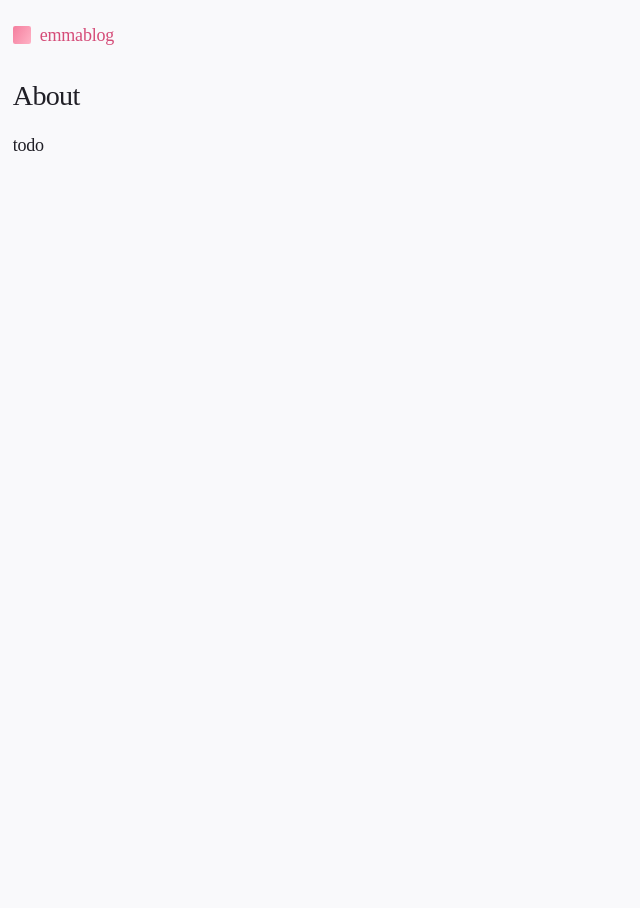
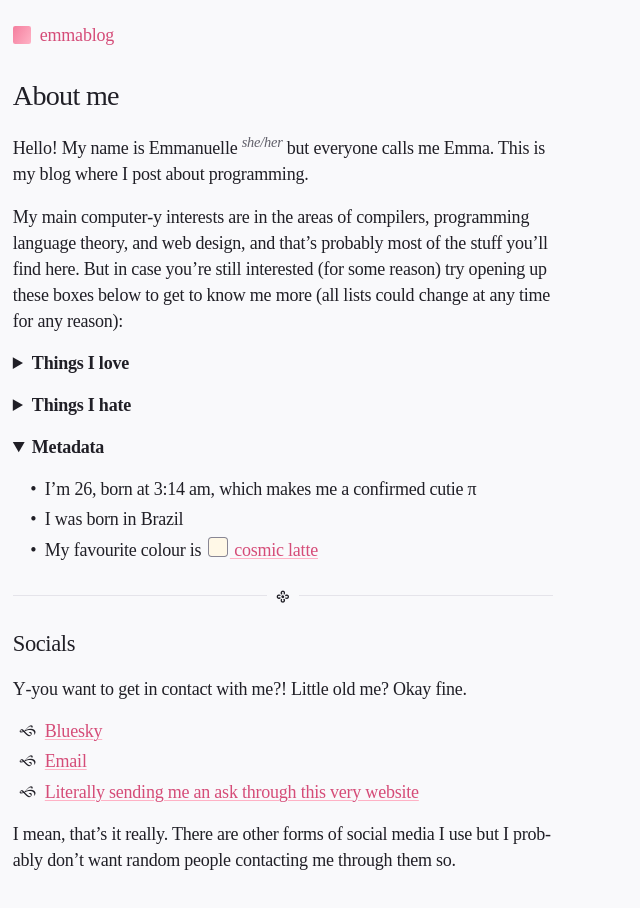
Before and after one commit to unleashy/emmanuelle.dev, a SvelteKit app: page /about in a window 1280 px wide. Shown: the top 908 px of the page, without its empty margins (0-640 px from the left). Before the commit the page ends 800 px from the top, so only its background shows below. Built offline with nearby package versions, Linux system fonts and the light colour scheme; a web font is replaced by a local one.

Commit message:
Write about page

```diff
--- a/src/lib/RootLayout.svelte
+++ b/src/lib/RootLayout.svelte
@@ -24,7 +24,7 @@
     gap: calc(var(--app-padding) * 2.5);
 
     margin-inline: var(--app-padding);
-    margin-block-end: 50svh;
+    padding-block-end: 50svh;
   }
 
   header {
--- a/src/routes/about/+page.svelte
+++ b/src/routes/about/+page.svelte
@@ -1,9 +1,156 @@
 <script lang="ts">
   import Seo from "$lib/Seo.svelte";
+  import { resolve } from "$app/paths";
 </script>
 
-<Seo title="About" description="todo" />
+<Seo title="About me" description="I’m Emma and this is my silly blog!" />
 
-<h1>About</h1>
+<h1>About me</h1>
 
-<p>todo</p>
+<p>
+  Hello! My name is Emmanuelle <emma-pronouns>she/her</emma-pronouns> but everyone calls me Emma. This
+  is my blog where I post about programming.
+</p>
+
+<p>
+  My main computer‑y interests are in the areas of compilers, programming language theory, and web
+  design, and that’s probably most of the stuff you’ll find here. But in case you’re still
+  interested (for some reason) try opening up these boxes below to get to know me more (all lists
+  could change at any time for any reason):
+</p>
+
+<details class="flow">
+  <summary>Things I love</summary>
+  <ul>
+    <li>
+      <b>Bunnies.</b> I LOVE BUNNIES 🐇🐇🐇🐇🐇🐇🐇🐇🐇🐇 and honestly spiritually I’m a bunny
+    </li>
+    <li>
+      <b>Typography.</b> Ok but seriously it’s so cool. And I can probably identify and differentiate
+      more fonts than you
+    </li>
+    <li>
+      <b>Unicode.</b> I could probably spend days reading the spec and using
+      <a href="https://util.unicode.org/UnicodeJsps/properties.html">the Unicode Utilities kit.</a>
+    </li>
+    <li>
+      <b>Immersive sims.</b> I have played Deus Ex (2000) far too many times, and the Elder Scrolls games
+      are immersive sims also (prove me wrong)
+    </li>
+    <li>
+      <b>Japanese music.</b> It’s kind of the only thing I listen to nowadays, I don’t really know why.
+      Not like Vocaloid or anime music, just J-pop, ‑rock, etc
+    </li>
+    <li>
+      <b>Linguistics.</b> I’m really into programming language theory already, and linguistics is
+      basically right there looking all sexy and stuff. I used to
+      <abbr title="creating brand new languages with all their own words and grammar and stuff"
+        >conlang</abbr
+      > a lot when I was younger and I still really like learning about languages.
+    </li>
+    <li>
+      <b>Cold weather.</b> I literally cannot think when it’s warm.
+    </li>
+  </ul>
+</details>
+
+<details class="flow">
+  <summary>Things I hate</summary>
+
+  <ul>
+    <li>
+      <b>Websites that make scrolling laggy.</b> Seriously, stop with that shit it’s fucking infuriating
+    </li>
+    <li>
+      <b>Websites that have huge sticky headers.</b> If I want to navigate around your site I can just
+      scroll up, don’t cover my precious screen real estate with sticky headers!
+    </li>
+    <li>
+      <b>Footnote overuse.</b> Just put the text inline lol.
+    </li>
+    <li>
+      <b>Deserts.</b> I grew up in a rainforest and I really don’t understand deserts tbh
+    </li>
+    <li>
+      <b>People who don’t find me cute.</b> Because I am 😌
+    </li>
+    <li><b>Republicans, Tories, Nazis, fascism, bigotry.</b> I mean obviously.</li>
+    <li>
+      <b>Hot weather.</b> I literally cannot think when it’s warm.
+    </li>
+  </ul>
+</details>
+
+<details class="flow" open>
+  <summary>Metadata</summary>
+
+  <ul>
+    <li>I’m 26, born at 3:14 am, which makes me a confirmed cutie π</li>
+    <li>I was born in Brazil</li>
+    <li>
+      My favourite colour is
+      <a href="https://en.wikipedia.org/wiki/Cosmic_latte" class="cosmic-latte-link">
+        <emma-colour-chip></emma-colour-chip> <span>cosmic latte</span>
+      </a>
+    </li>
+  </ul>
+</details>
+
+<hr />
+
+<h2>Socials</h2>
+
+<p>Y‑you want to get in contact with me?! Little old me? Okay fine.</p>
+
+<ul role="list" class="fancy-list">
+  <li>
+    <a href="https://bsky.social/profile/bnuuy.bsky.social">Bluesky</a>
+  </li>
+  <li>
+    <a href="mailto:me@emmanuelle.dev">Email</a>
+  </li>
+  <li>
+    <a href={resolve("/ask")}>Literally sending me an ask through this very website</a>
+  </li>
+</ul>
+
+<p>
+  I mean, that’s it really. There are other forms of social media I use but I probably don’t want
+  random people contacting me through them so.
+</p>
+
+<style>
+  emma-pronouns {
+    display: inline;
+    font-style: italic;
+    font-size: var(--t--1);
+    vertical-align: super;
+    color: var(--c-slight-fg);
+  }
+
+  emma-colour-chip {
+    display: inline-block;
+
+    height: 1em;
+    aspect-ratio: 1;
+
+    margin-inline: 0.35ch;
+
+    background-color: #fff8e7;
+
+    box-shadow: 0 0 0 1px light-dark(var(--c-l-grey-a9), transparent);
+    border-radius: 0.15em;
+
+    vertical-align: center;
+  }
+
+  /* little hack to make the space between the chip and the link not have an ugly underline */
+  .cosmic-latte-link {
+    text-decoration-thickness: 0;
+
+    & > span {
+      text-decoration: inherit;
+      text-decoration-thickness: 1px;
+    }
+  }
+</style>
--- a/src/routes/posts/testing/+page.svelte
+++ b/src/routes/posts/testing/+page.svelte
@@ -5,7 +5,7 @@
 <PostHeading
   title="Hello world"
   summary="What happens when a bunny and a puppy meet?"
-  date="2026-03-11"
+  date="2026-03-10"
 />
 
 <p>foobar</p>
```
Also changed, not shown: src/lib/PostDate.svelte (added, +12 -0 lines), src/lib/PostHeading.svelte (+2 -5 lines), src/routes/+page.svelte (+13 -7 lines), src/lib/style.css, src/routes/ask/+page.svelte (added).
